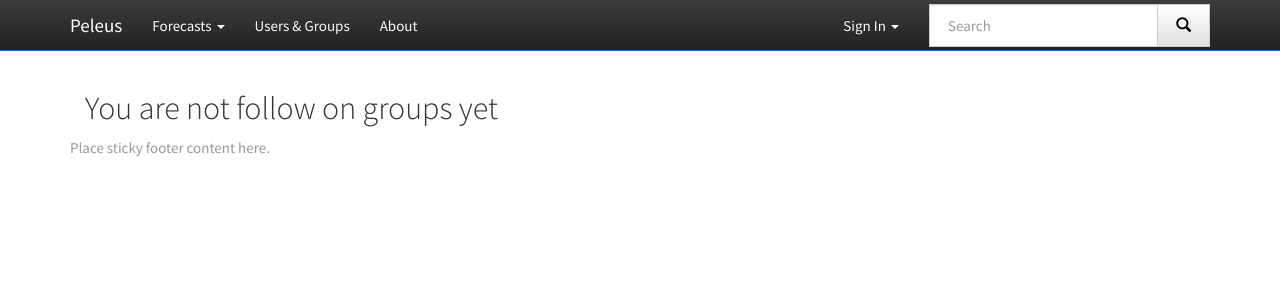
After one commit to sujoklee/CopyPel, a Django app: template templates/groups_view.html in a window 1280 px wide. The commit adds this page. Shown: the top 300 px of the page. Run offline with Django 3.2, Linux system fonts and the light colour scheme; the template is opened without the code that fills it, so the values that code supplies are empty; some libraries are stand-ins or nearby versions; some web fonts are replaced.

Commit message:
add listView for my_groups

```diff
--- a/Peleus/urls.py
+++ b/Peleus/urls.py
@@ -16,6 +16,7 @@ urlpatterns = patterns(
     url(r'^$', views.IndexPageView.as_view(), name='home'),
     url(r'^profile/(?P<id>\d+)/$', views.ProfileView.as_view(), name='profile'),
     url(r'^group/(?P<id>\d+)/$', views.GroupView.as_view(), name='group'),
+    url(r'^my_groups/$', views.MyGroupsView.as_view(), name='my_groups'),
     url(r'signup/$', views.SignUpView.as_view(), name='signup'),
     url(r'signuplast/$', views.SignUpSecondView.as_view(), name='signup2'),
     url(r'^login/$', views.LoginView.as_view(), name='login'),
--- /dev/null
+++ b/templates/groups_view.html
@@ -0,0 +1,25 @@
+{% extends 'base.html' %}
+{% block content %}
+    <div>
+    {% if object_list %}
+        <h4>
+            You are follow on {{ object_list|length }} groups
+        </h4>
+    {% endif %}
+    </div>
+    <div class="container">
+    {% for group in object_list %}
+        <ul class="list-group">
+        <li class="list-group-item" >
+            <a href="{% url 'group' id=group.id %}"/>
+            <span>{{ group.name }}</span>
+            <span>{{ group.description }}</span>
+        </li>
+        </ul>
+        {% empty %}
+        <h2>
+            You are not follow on groups yet
+        </h2>
+    {% endfor %}
+    </div>
+{% endblock %}
--- a/templates/navbar.html
+++ b/templates/navbar.html
@@ -16,7 +16,7 @@
                     <li><a href="{% url 'profile' id=user.id %}">My Profile</a></li>
                 {% endif %}
                 {% if user.is_authenticated %}
-                    <li><a href="#">My Group</a></li>
+                    <li><a href="{% url 'my_groups' %}">My Groups</a></li>
                 {% endif %}
                 <li class="dropdown">
                     <a href="#" class="dropdown-toggle" data-toggle="dropdown" role="button" aria-expanded="false">Forecasts
@@ -27,7 +27,7 @@
                         <li><a href="{% url 'archived_forecasts' %}">Archived Forecasts</a></li>
                     </ul>
                 </li>
-                <li><a href="#">User Rankings</a></li>
+                <li><a href="#">Users & Groups</a></li>
                 <li><a href="{% url 'about' %}">About {{ app_name }}</a></li>
                 {% if user.is_authenticated %}
                     <li><a href="{% url 'propose_forecast' %}">Propose new forecast</a></li>{% endif %}
```
Also changed, not shown: forecast/views.py (+10 -1 lines).
